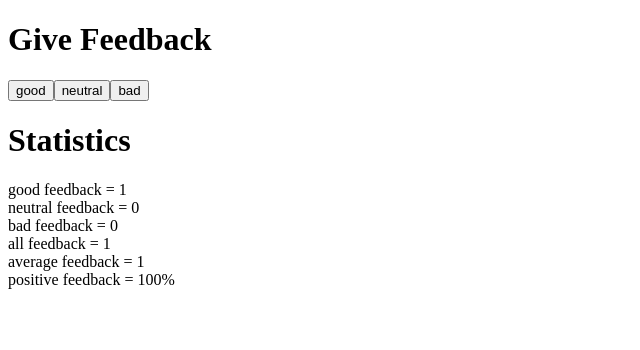
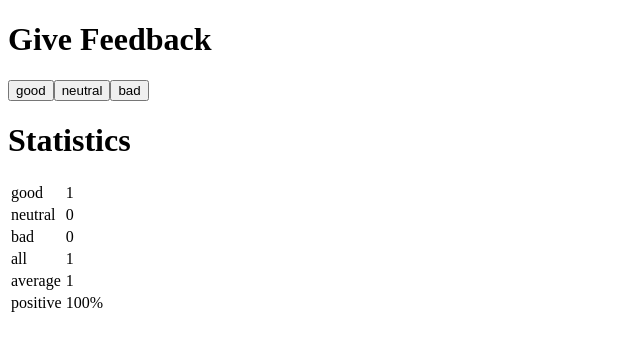
Before and after one commit to blake-b-ctm/full-stack-open, a React (Create React App) app in the folder unicafe/: page / in a window 1280 px wide. Both pictures are taken after a click on the button "good". Shown: the top 350 px of the page, without its empty margins (0-640 px from the left). Built offline with nearby package versions, Linux system fonts and the light colour scheme.

Commit message:
part 1.11

```diff
--- a/unicafe/src/App.js
+++ b/unicafe/src/App.js
@@ -3,9 +3,10 @@
 // examples from part 1c https://fullstackopen.com/en/part1/component_state_event_handlers#refactoring-the-components
 const StatisticLine = ({ text, value }) => {
   return (
-    <div>
-      {text} feedback = {value}
-    </div>
+    <tr>
+      <td>{text}</td>
+      <td>{value}</td>
+    </tr>
   )
 }
 
@@ -41,14 +42,16 @@
         </>
       }
       {totalClicks() > 0 &&
-        <>
+        <table>
+          <tbody>
             <StatisticLine value={good} text="good" />
             <StatisticLine value={neutral} text="neutral" />
             <StatisticLine value={bad} text="bad" />
             <StatisticLine value={totalClicks()} text="all" />
             <StatisticLine value={calculateAverage()} text="average" />
             <StatisticLine value={calculatePositivePercent()} text="positive" />
-        </>
+          </tbody>
+        </table>
       }
     </div>
   )
```
Lines whose indentation alone changed are shown as unchanged.
